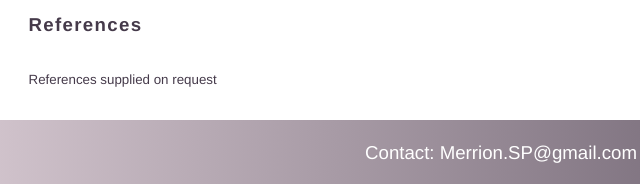
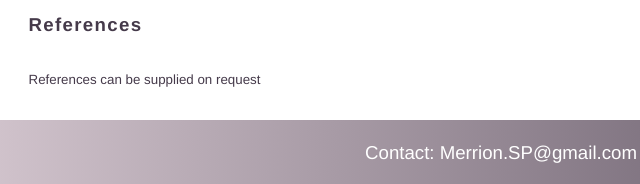
Before and after one commit to SamPM/personalWebsite, a plain HTML site: page onlineCV.html in a window 1280 px wide. Shown: the part 2680-2864 px from the top of the page, 139-779 px from the left. Drawn offline with nearby package versions, Linux system fonts and the light colour scheme.

Commit message:
update website

```diff
--- a/onlineCV.html
+++ b/onlineCV.html
@@ -247,7 +247,7 @@
                     <p class="cvSectionBreak"></p>
                     <p class="cvSectionHeading"><b>References</b></p>
                     <br>
-                    <p class="cvText">References supplied on request</p>
+                    <p class="cvText">References can be supplied on request</p>
                     <br>
             </div>
             <div class="col-sm-1"></div>
```
